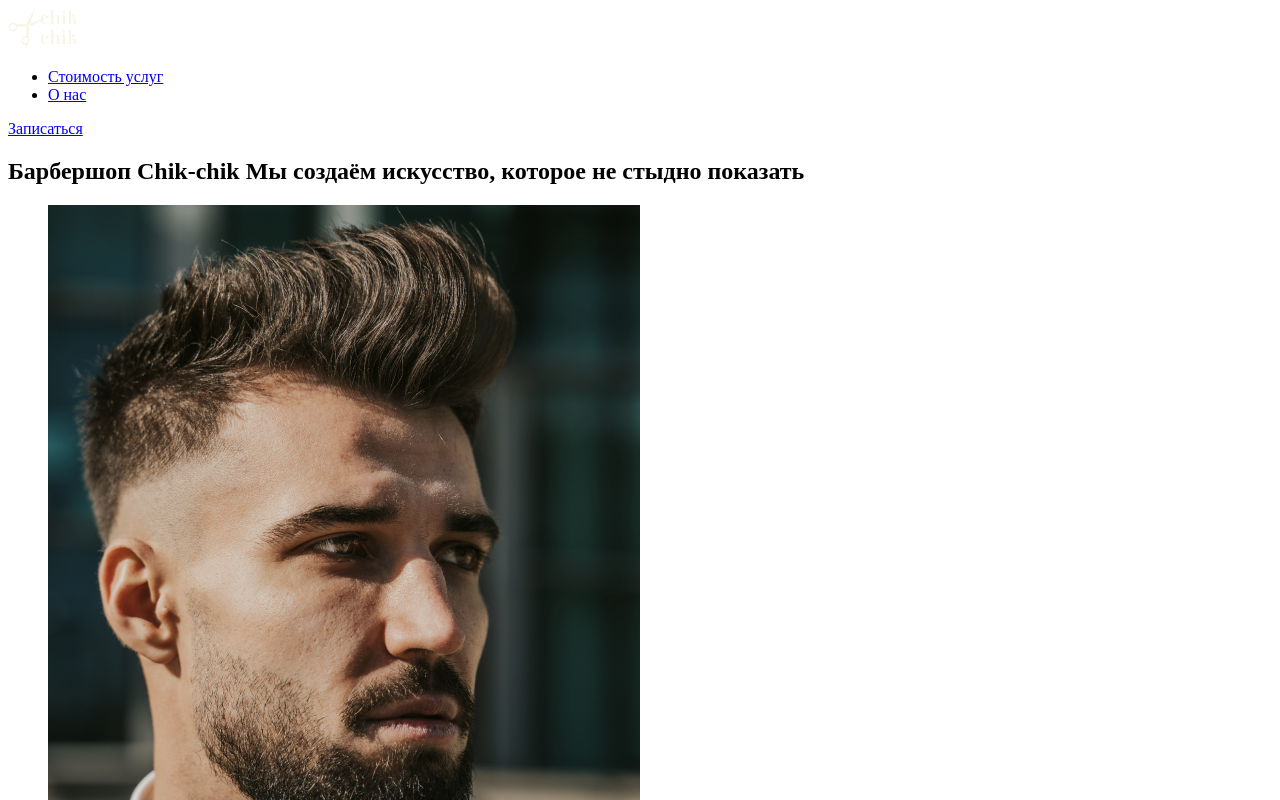
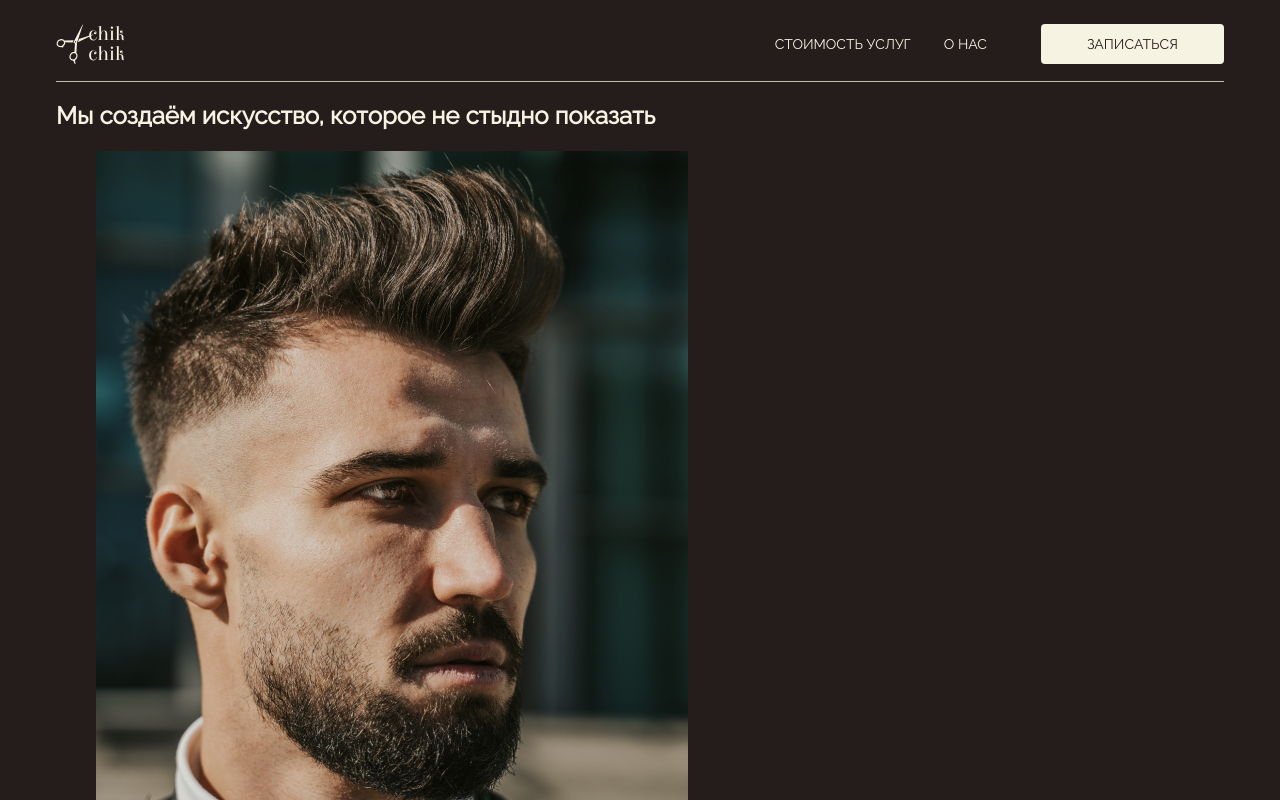
Before and after one commit to SiAnsty/Chik-chik, a plain HTML site: page index.html in a window 1280 px wide. Shown: the top 800 px of the page. Drawn offline with Linux system fonts and the light colour scheme.

Commit message:
add sectoin header

```diff
--- a/index.html
+++ b/index.html
@@ -6,11 +6,13 @@
   <meta http-equiv="X-UA-Compatible" content="IE=edge">
   <meta name="viewport" content="width=device-width, initial-scale=1.0">
   <title>Chik-chik</title>
+  <link rel="stylesheet" href="./css/style.css">
 </head>
 
 <body>
   <header class="header">
     <div class="container">
+      <div class="header__container">
         <img class="header__logo" src="./img/logo.svg" alt="Логотип барбершоп Chik-chik">
         <nav class="header__navigation navigation">
           <ul class="navigaton__list">
@@ -23,6 +25,7 @@
           </ul>
         </nav>
         <a href="#reserv" class="header__link main-link">Записаться</a>
+      </div>
     </div>
   </header>
 
```
Also changed, not shown: fonts/raleway-v28-cyrillic-regular.woff (added), fonts/raleway-v28-cyrillic-regular.woff2 (added), 1 other file. Lines whose indentation alone changed are shown as unchanged.
